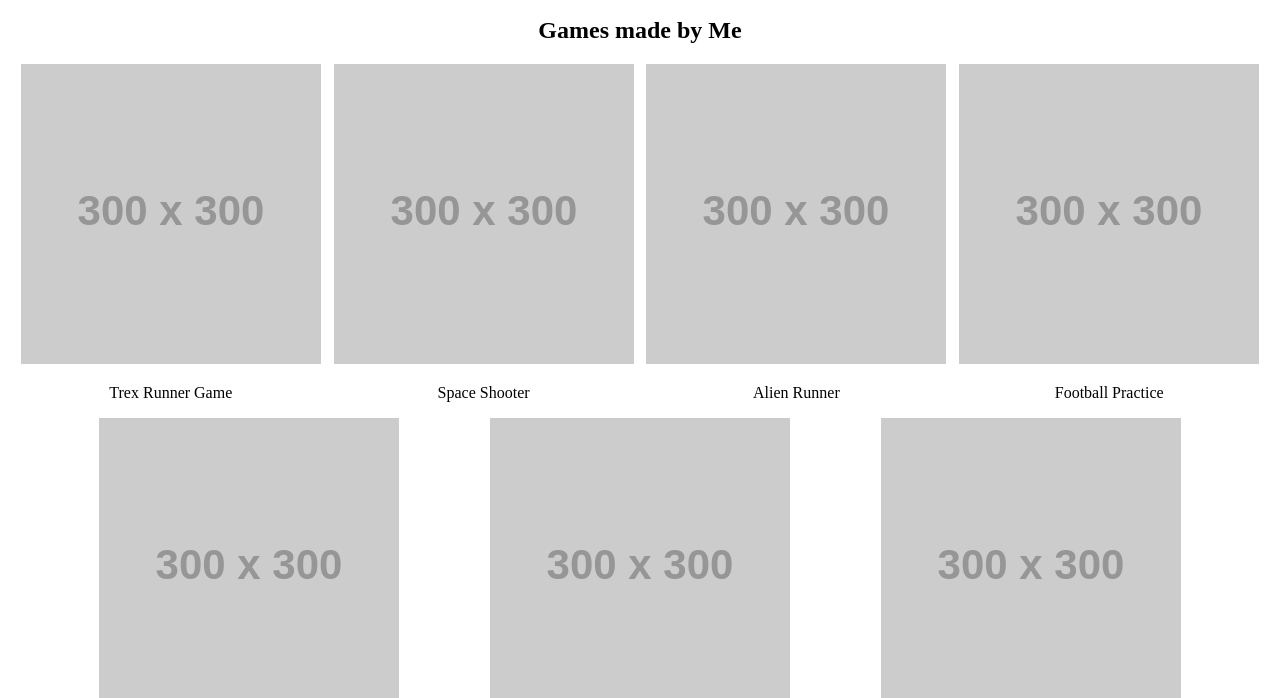
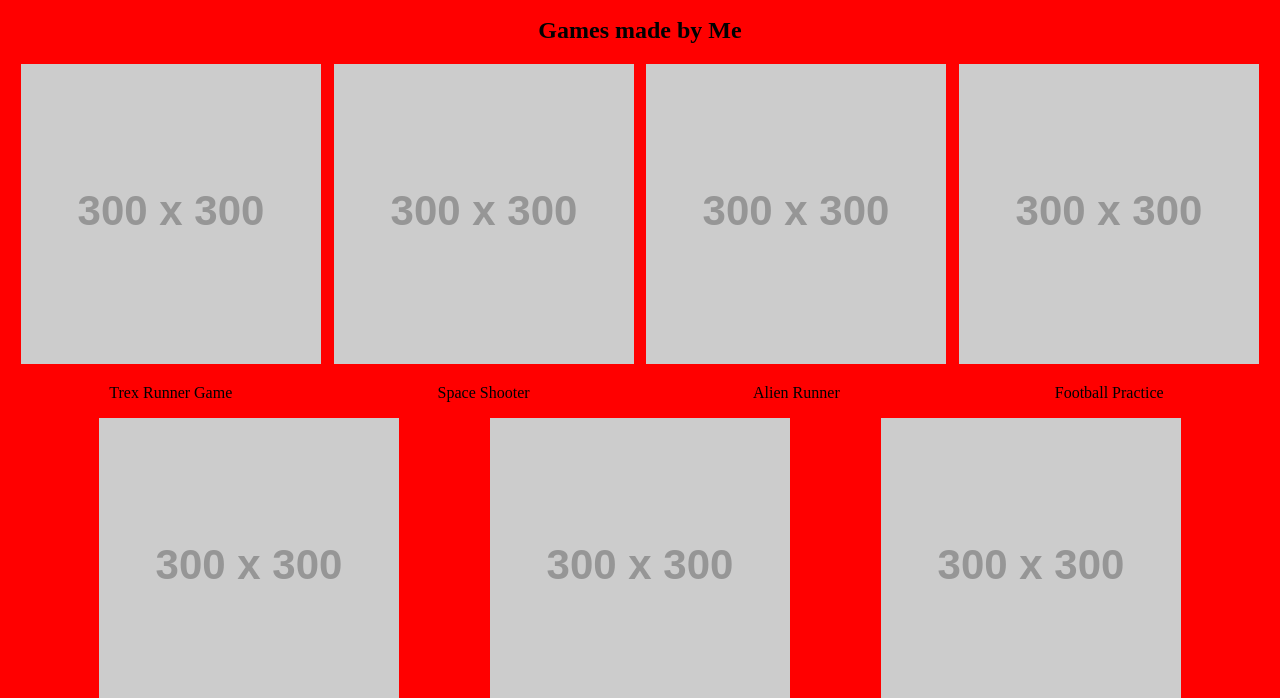
Before and after one commit to YashikaSharmaa/Portfolio, a plain HTML site: page index.html in a window 1280 px wide. Shown: the part 91-789 px from the top of the page. Drawn offline with Linux system fonts and the light colour scheme; placeholder pictures from the web are drawn by us.

Commit message:
Add files via upload

```diff
--- a/style.css
+++ b/style.css
@@ -22,3 +22,7 @@ h1 {
 p,h2 {
     text-align: center;
 }
+
+body {
+    background-color: #ff0000;
+}
```
